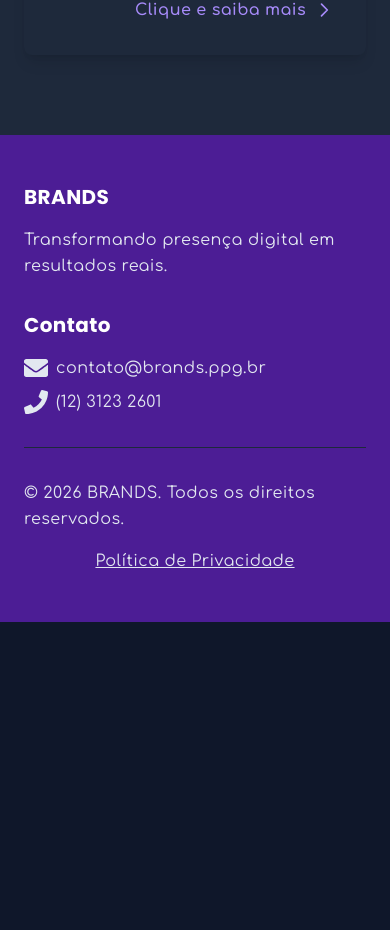
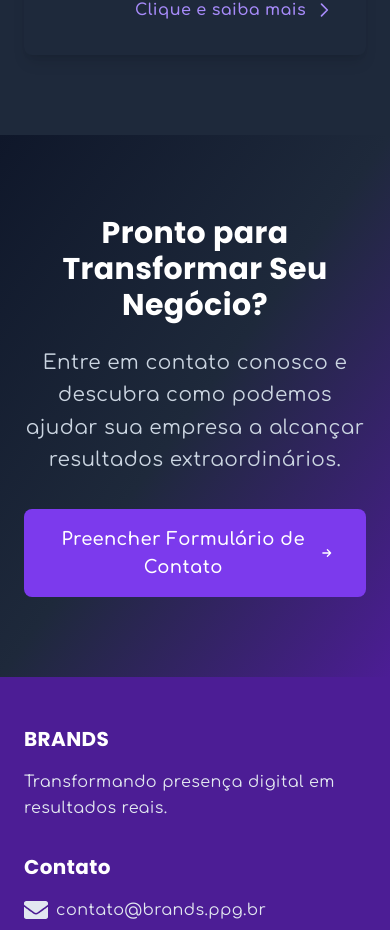
Before and after one commit to WizardCoderDevs/marketing-site, a Next.js app: page / in a window 390 px wide. Shown: the part 6380-7310 px from the top of the page. Before the commit the page ends 7002 px from the top, so only its background shows below. Built offline with nearby package versions, Linux system fonts and the light colour scheme; no server answers.

Commit message:
feat: implement contact form modal and call-to-action section with responsive styles for improved user engagement

```diff
--- a/src/app/globals.css
+++ b/src/app/globals.css
@@ -84,3 +84,36 @@ h6 {
 ::-webkit-scrollbar-thumb:hover {
   @apply bg-slate-400 dark:bg-slate-500;
 }
+
+/* HubSpot Form Styles for Dark Mode */
+.contact-form-container .hs-form {
+  @apply text-slate-900 dark:text-slate-200;
+}
+
+.contact-form-container .hs-form-field label {
+  @apply text-slate-700 dark:text-slate-300;
+}
+
+.contact-form-container .hs-form-field input[type="text"],
+.contact-form-container .hs-form-field input[type="email"],
+.contact-form-container .hs-form-field input[type="tel"],
+.contact-form-container .hs-form-field textarea,
+.contact-form-container .hs-form-field select {
+  @apply bg-white dark:bg-slate-700 text-slate-900 dark:text-slate-200 border-slate-300 dark:border-slate-600;
+}
+
+.contact-form-container .hs-form-field input[type="text"]:focus,
+.contact-form-container .hs-form-field input[type="email"]:focus,
+.contact-form-container .hs-form-field input[type="tel"]:focus,
+.contact-form-container .hs-form-field textarea:focus,
+.contact-form-container .hs-form-field select:focus {
+  @apply border-violet-600 dark:border-violet-500 ring-violet-600 dark:ring-violet-500;
+}
+
+.contact-form-container .hs-button {
+  @apply bg-violet-600 hover:bg-violet-700 text-white;
+}
+
+.contact-form-container .hs-error-msgs label {
+  @apply text-red-600 dark:text-red-400;
+}
--- a/src/app/page.tsx
+++ b/src/app/page.tsx
@@ -2,6 +2,8 @@
 
 import { useState } from 'react';
 
+import ContactCTASection from '@/components/ContactCTASection';
+import ContactFormModal from '@/components/ContactFormModal';
 import Footer from '@/components/Footer';
 import Header from '@/components/Header';
 import HeroSection from '@/components/HeroSection';
@@ -15,6 +17,7 @@ import ServicosPage from './servicos/page';
 export default function HomePage() {
   // Estados para gerenciar a UI e dados
   const [selectedService, setSelectedService] = useState<ServiceData | null>(null);
+  const [isContactFormOpen, setIsContactFormOpen] = useState<boolean>(false);
 
   return (
     <>
@@ -24,6 +27,7 @@ export default function HomePage() {
         <HeroSection />
         <ImpactSection />
         <ServicosPage />
+        <ContactCTASection onOpenForm={() => setIsContactFormOpen(true)} />
       </main>
 
       <Footer />
@@ -35,6 +39,12 @@ export default function HomePage() {
           onClose={() => setSelectedService(null)}
         />
       )}
+
+      {/* Modal de Formulário de Contato */}
+      <ContactFormModal
+        isOpen={isContactFormOpen}
+        onClose={() => setIsContactFormOpen(false)}
+      />
     </>
   );
 }
--- /dev/null
+++ b/src/components/ContactCTASection.tsx
@@ -0,0 +1,59 @@
+'use client';
+
+import { motion } from 'framer-motion';
+import { useTranslation } from 'react-i18next';
+
+interface ContactCTASectionProps {
+  onOpenForm: () => void;
+}
+
+export default function ContactCTASection({ onOpenForm }: ContactCTASectionProps) {
+  const { t } = useTranslation();
+
+  return (
+    <section
+      id="contact-cta-section"
+      className="py-20 bg-gradient-to-br from-violet-50 via-white to-blue-50 dark:from-slate-900 dark:via-slate-800 dark:to-violet-900"
+    >
+      <div className="container mx-auto px-6">
+        <motion.div
+          initial={{ opacity: 0, y: 30 }}
+          whileInView={{ opacity: 1, y: 0 }}
+          viewport={{ once: true }}
+          transition={{ duration: 0.6 }}
+          className="max-w-4xl mx-auto text-center"
+        >
+          <h3 className="text-3xl md:text-4xl lg:text-5xl font-poppins font-bold text-slate-900 dark:text-white mb-6">
+            Pronto para Transformar Seu Negócio?
+          </h3>
+          <p className="text-xl md:text-2xl text-slate-600 dark:text-slate-300 mb-8 leading-relaxed max-w-2xl mx-auto">
+            Entre em contato conosco e descubra como podemos ajudar sua empresa a alcançar resultados extraordinários.
+          </p>
+          <motion.button
+            onClick={onOpenForm}
+            whileHover={{ scale: 1.05 }}
+            whileTap={{ scale: 0.95 }}
+            className="group bg-violet-600 hover:bg-violet-700 text-white px-8 py-4 rounded-lg font-semibold text-lg transition-all duration-300 transform hover:shadow-xl flex items-center justify-center gap-2 mx-auto"
+          >
+            Preencher Formulário de Contato
+            <svg
+              className="w-5 h-5 group-hover:translate-x-1 transition-transform"
+              fill="none"
+              stroke="currentColor"
+              viewBox="0 0 24 24"
+              xmlns="http://www.w3.org/2000/svg"
+              aria-hidden="true"
+            >
+              <path
+                strokeLinecap="round"
+                strokeLinejoin="round"
+                strokeWidth="2"
+                d="M13 7l5 5m0 0l-5 5m5-5H6"
+              ></path>
+            </svg>
+          </motion.button>
+        </motion.div>
+      </div>
+    </section>
+  );
+}
--- /dev/null
+++ b/src/components/ContactFormModal.tsx
@@ -0,0 +1,119 @@
+'use client';
+
+import { useEffect, useRef } from 'react';
+
+interface ContactFormModalProps {
+  isOpen: boolean;
+  onClose: () => void;
+}
+
+export default function ContactFormModal({ isOpen, onClose }: ContactFormModalProps) {
+  const modalRef = useRef<HTMLDivElement>(null);
+  const modalContentRef = useRef<HTMLDivElement>(null);
+
+  // Efeito para adicionar listeners de clique fora do modal e tecla ESC para fechar
+  useEffect(() => {
+    if (!isOpen) return;
+
+    const handleClickOutside = (event: MouseEvent) => {
+      if (
+        modalRef.current &&
+        modalContentRef.current &&
+        !modalContentRef.current.contains(event.target as Node)
+      ) {
+        onClose();
+      }
+    };
+
+    const handleEscapeKey = (event: KeyboardEvent) => {
+      if (event.key === 'Escape') {
+        onClose();
+      }
+    };
+
+    document.addEventListener('mousedown', handleClickOutside);
+    document.addEventListener('keydown', handleEscapeKey);
+
+    return () => {
+      document.removeEventListener('mousedown', handleClickOutside);
+      document.removeEventListener('keydown', handleEscapeKey);
+    };
+  }, [isOpen, onClose]);
+
+  // Efeito para animar a abertura do modal
+  useEffect(() => {
+    if (isOpen && modalContentRef.current) {
+      setTimeout(() => modalContentRef.current?.classList.remove('scale-95'), 10);
+    }
+  }, [isOpen]);
+
+  if (!isOpen) return null;
+
+  return (
+    <div
+        ref={modalRef}
+        className="fixed inset-0 bg-black bg-opacity-70 flex items-center justify-center z-50 p-4"
+        role="dialog"
+        aria-modal="true"
+        aria-labelledby="contact-modal-title"
+        aria-describedby="contact-modal-description"
+      >
+        <div
+          ref={modalContentRef}
+          className="bg-white dark:bg-slate-800 rounded-lg shadow-2xl w-full max-w-2xl max-h-[90vh] overflow-y-auto transform transition-all duration-300 scale-95"
+          role="document"
+        >
+          <div className="p-8">
+            <div className="flex justify-between items-start mb-6">
+              <div>
+                <h3
+                  id="contact-modal-title"
+                  className="text-2xl font-poppins font-bold text-slate-900 dark:text-white"
+                >
+                  Entre em Contato
+                </h3>
+                <p
+                  id="contact-modal-description"
+                  className="text-slate-600 dark:text-slate-300 mt-2"
+                >
+                  Preencha o formulário abaixo e entraremos em contato em breve.
+                </p>
+              </div>
+              <button
+                onClick={onClose}
+                className="text-slate-500 dark:text-slate-400 hover:text-slate-700 dark:hover:text-slate-200 transition-colors"
+                aria-label="Fechar formulário"
+              >
+                <svg
+                  className="w-6 h-6"
+                  fill="none"
+                  stroke="currentColor"
+                  viewBox="0 0 24 24"
+                  xmlns="http://www.w3.org/2000/svg"
+                  aria-hidden="true"
+                >
+                  <path
+                    strokeLinecap="round"
+                    strokeLinejoin="round"
+                    strokeWidth="2"
+                    d="M6 18L18 6M6 6l12 12"
+                  ></path>
+                </svg>
+              </button>
+            </div>
+
+            <div className="contact-form-container">
+              <iframe
+                src="https://u63mo.share.hsforms.com/21z5ibCp2QvadYV4qLbfimQ"
+                className="w-full border-0 rounded-lg"
+                style={{ minHeight: '600px' }}
+                title="Formulário de Contato"
+                allowFullScreen
+                loading="lazy"
+              />
+            </div>
+          </div>
+        </div>
+      </div>
+  );
+}
```
